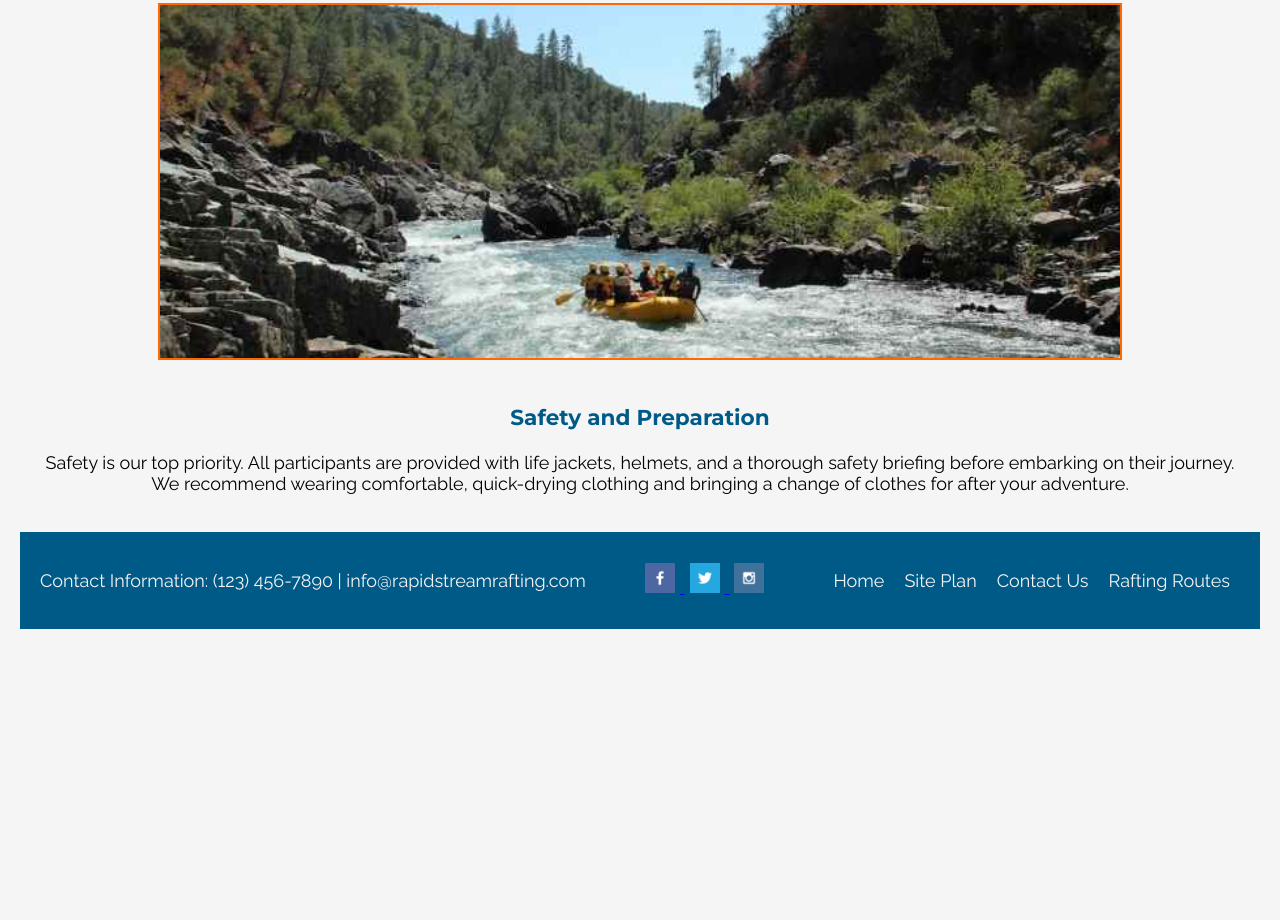
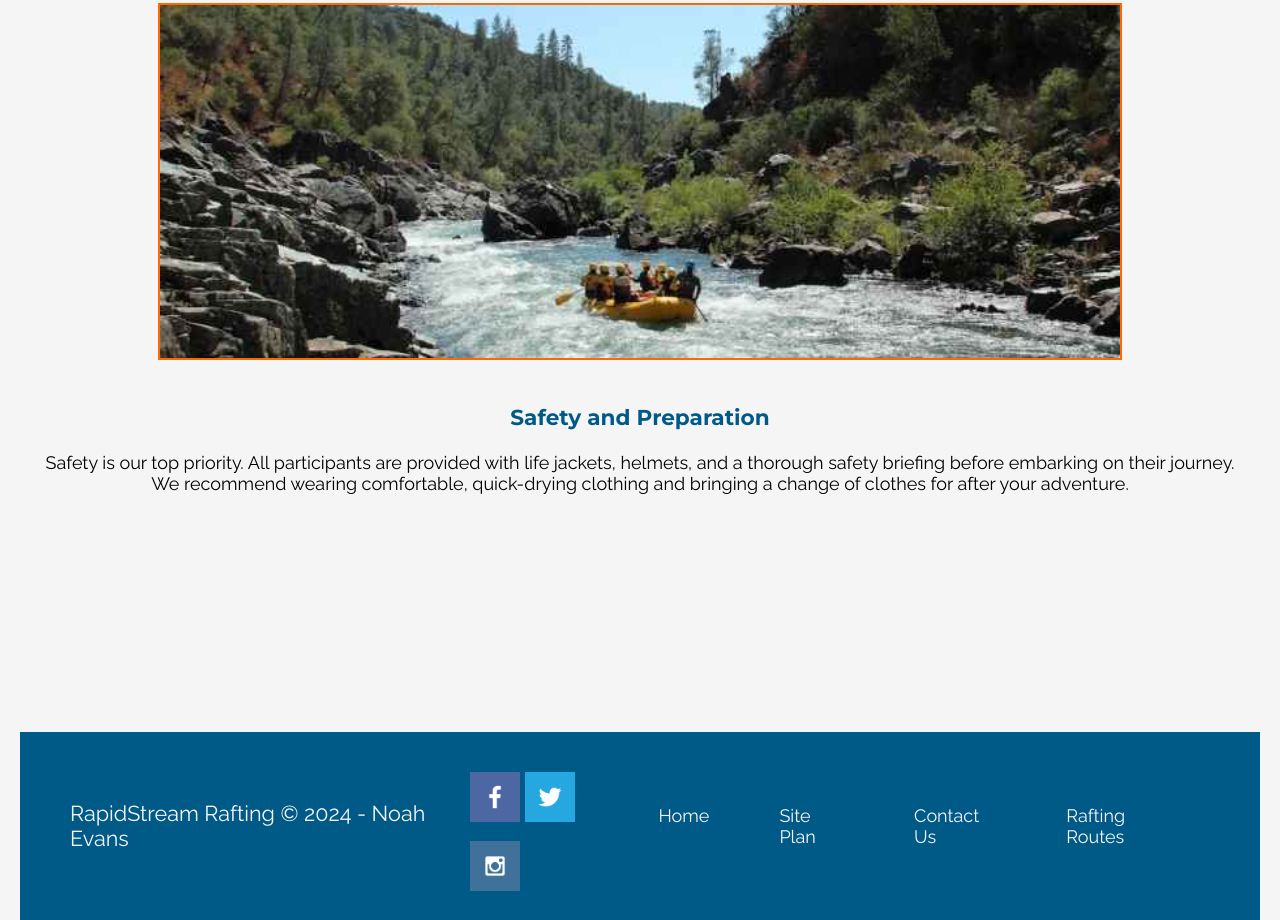
Before and after one commit to Noahevans2000/wdd130, a plain HTML site: page wwr/rafting-routes.html in a window 1280 px wide. Shown: the part 1692-2612 px from the top of the page. Before the commit the page ends 2321 px from the top, so only its background shows below. Drawn offline with Linux system fonts and the light colour scheme.

Commit message:
last changes

```diff
--- a/wwr/rafting-routes.html
+++ b/wwr/rafting-routes.html
@@ -44,7 +44,7 @@
             </section>
         </main>
         <footer>
-            <p>Contact Information: (123) 456-7890 | info@rapidstreamrafting.com</p>
+            <p>RapidStream Rafting © 2024 - Noah Evans</p>
             <div class="social">
                 <a href="https://facebook.com" target="_blank">
                     <img src="images/facebook.png" alt="fb icon">
--- a/wwr/styles/stylep2.css
+++ b/wwr/styles/stylep2.css
@@ -72,29 +72,37 @@ h3 {
 }
 
 footer {
-    background-color: #005A87;
-    color: #F5F5F5;
+    background-color: #005A87; /* Deep river blue */
+    color: #F5F5F5; /* Calm white for text contrast */
+    padding: 25px 50px;
+    margin-top: 200px;
     display: flex;
-    justify-content: space-between;
+    justify-content: space-around;
     align-items: center;
-    padding: 20px;
 }
 
-footer nav {
-    display: flex;
+footer p {
+    margin: 0;
+    font-size: 1.2em;
 }
 
-footer nav a {
-    color: #F5F5F5;
+footer a {
+    color: #F5F5F5; /* Calm white for text contrast */
     text-decoration: none;
-    padding: 10px;
+    padding: 35px;
 }
 
-footer nav a:hover {
-    color: #FF6700;
+footer a:hover {
+    color: #FF6700; /* Safety orange for hover state */
+}
+
+footer .social a {
+    margin: 0 0.5px;
+    padding: 0;
 }
 
 footer .social img {
-    width: 30px;
-    margin: 0 5px;
+    width: 50px;
+    height: auto;
+    padding-top: 15px;
 }
```
Also changed, not shown: wwr/index.html (+6 -2 lines).
